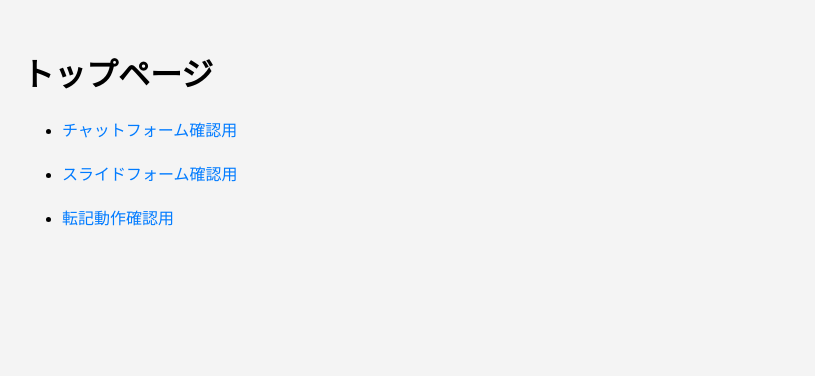
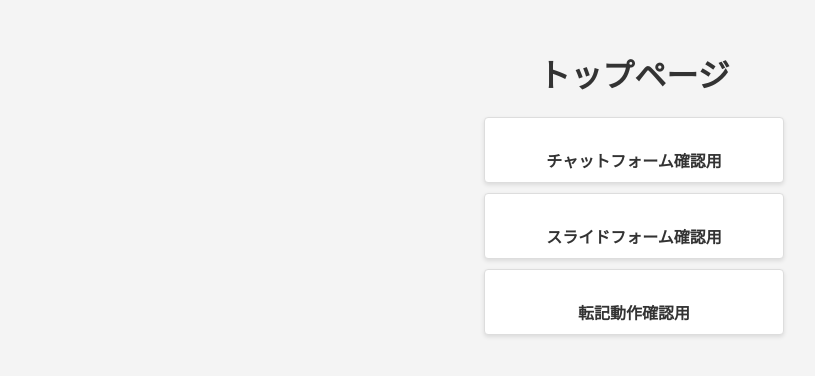
Before and after one commit to Jun-Yasutake/andforms, a plain HTML site: page index.html in a window 1280 px wide. Shown: the whole page, without its empty margins (6-821 px from the left). Drawn offline with Linux system fonts and the light colour scheme.

Commit message:
change css

```diff
--- a/styles.css
+++ b/styles.css
@@ -1,10 +1,49 @@
+/* styles.css */
 body {
-    font-family: Arial, sans-serif;
-    padding: 20px;
+    font-family: 'Arial', sans-serif;
     background-color: #f4f4f4;
+    margin: 0;
+    padding: 0;
 }
 
-h2, h3 {
+h1 {
+    color: #333;
+    text-align: center;
+    margin-top: 50px;
+}
+
+ul {
+    padding: 0;
+    margin: 0;
+    list-style: none;
+    width: 300px;
+    margin: 0 auto;
+}
+
+li {
+    margin-bottom: 10px;
+    background-color: #fff;
+    padding: 10px;
+    text-align: center;
+    border: 1px solid #ddd;
+    border-radius: 4px;
+    box-shadow: 0 2px 4px rgba(0, 0, 0, 0.1);
+}
+
+li a {
+    text-decoration: none;
+    color: #333;
+    font-weight: bold;
+    display: block;
+}
+
+li a:hover {
+    color: #0066cc;
+}
+
+
+h2,
+h3 {
     color: #333;
 }
 
@@ -20,7 +59,9 @@ label {
     margin-bottom: 10px;
 }
 
-input[type="text"], input[type="email"], textarea {
+input[type="text"],
+input[type="email"],
+textarea {
     width: 100%;
     padding: 10px;
     margin-bottom: 20px;
@@ -28,7 +69,8 @@ input[type="text"], input[type="email"], textarea {
     border-radius: 5px;
 }
 
-input[type="submit"], button {
+input[type="submit"],
+button {
     padding: 10px 20px;
     border: none;
     border-radius: 5px;
@@ -37,7 +79,8 @@ input[type="submit"], button {
     cursor: pointer;
 }
 
-input[type="submit"]:hover, button:hover {
+input[type="submit"]:hover,
+button:hover {
     background-color: #0056b3;
 }
 
```
